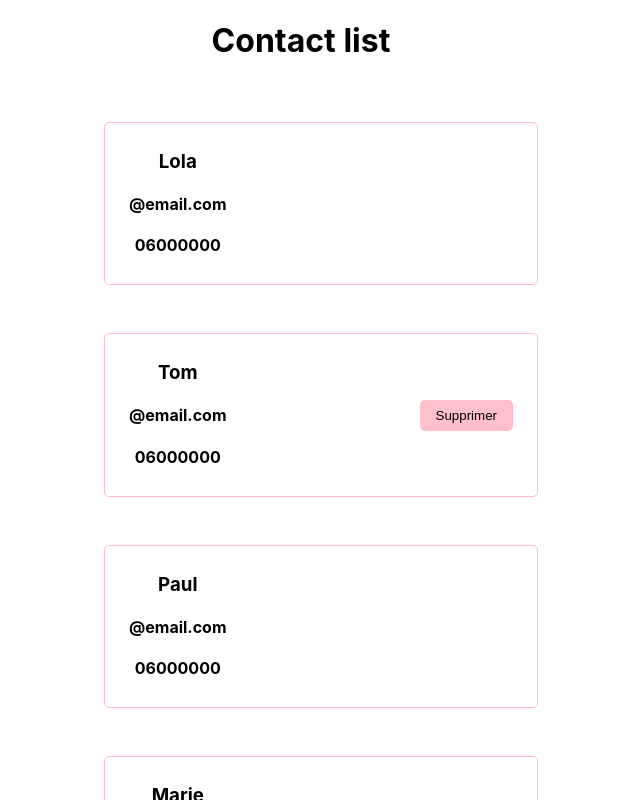
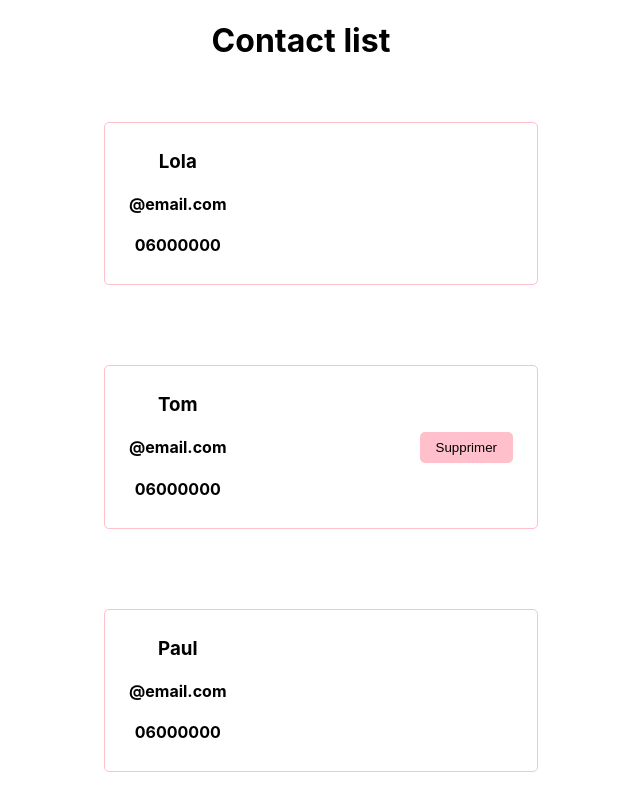
Before and after one commit to lolarne/contact-app, a React (Create React App) app: page / in a window 1280 px wide. Shown: the top 800 px of the page, without its empty margins (339-979 px from the left). Built offline with nearby package versions, Linux system fonts and the light colour scheme.

Commit message:
fix map and added it in App.js

```diff
--- a/src/App.js
+++ b/src/App.js
@@ -1,11 +1,20 @@
 import './App.css';
 import Contact from './components/Contact.jsx';
+import contactInfo from './ContactInfo.jsx';
 
 function App() {
   return (
     <div className="App">
       <h1>Contact list</h1>
-        <Contact />
+      {contactInfo.map((user, userkey) => (
+        <Contact
+          key={userkey}
+          name={user.name}
+          email={user.email}
+          phone={user.phone}
+          isDeletable={user.isDeletable}
+        />
+      ))}
     </div>
   );
 }
--- a/src/components/Contact.jsx
+++ b/src/components/Contact.jsx
@@ -1,25 +1,23 @@
 import React from 'react';
-import contactInfo from '../ContactInfo.jsx';
 import './contact.scss';
 
-const Contact = () => {
+const Contact = ({ name, email, phone, isDeletable }) => {
   return (
     <div className="listContainer">
       <ul>
-        {contactInfo.map((user, userKey) => (
-          <li key={userKey}>
+        <li>
+          <div>
+            <h3>{name}</h3>
+            <h4>{email}</h4>
+            <h4>{phone}</h4>
+          </div>
+          {isDeletable === true ? null : (
             <div>
-              <h3>{user.name}</h3>
-              <h4>{user.email}</h4>
-              <h4>{user.phone}</h4>
+              <button>Supprimer</button>
             </div>
-            {user.isDeletable === true ? null : (
-              <div>
-                <button>Supprimer</button>
-              </div>
-            )}
-          </li>
-        ))}
+          )}
+        </li>
+
       </ul>
     </div>
   );
```
